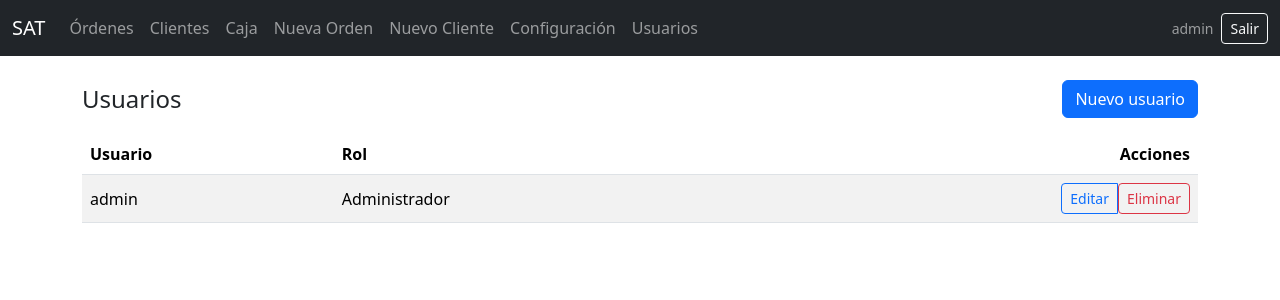
After one commit to JulianGIURA/Proyecto-sat-con-flask, a Flask app: page /users in a window 1280 px wide. The commit adds this page. Shown: the top 300 px of the page. Run offline with Flask 3, Linux system fonts and the light colour scheme; a user stored in the database is signed in.

Commit message:
Document admin user management

```diff
--- a/app.py
+++ b/app.py
@@ -1,6 +1,7 @@
 from __future__ import annotations
 import os, io, secrets, urllib.parse
 from datetime import datetime
+from functools import wraps
 from typing import Optional
 from werkzeug.utils import secure_filename
 
@@ -66,6 +67,12 @@ ORDER_STATES = [
     ("listo", "Listo para entregar"),
     ("entregado", "Entregado"),
     ("cancelado", "Cancelado"),
+]
+
+ROLE_CHOICES = [
+    ("admin", "Administrador"),
+    ("tecnico", "Técnico"),
+    ("cajero", "Cajero"),
 ]
 
 def gen_token(n=10):
@@ -175,6 +182,20 @@ def get_settings() -> Settings:
         s = Settings(id=1)
         db.session.add(s); db.session.commit()
     return s
+
+
+def role_required(*roles):
+    def decorator(func):
+        @wraps(func)
+        def wrapper(*args, **kwargs):
+            if current_user.role not in roles:
+                flash("No tenés permisos para acceder a esta sección.", "danger")
+                return redirect(url_for("index"))
+            return func(*args, **kwargs)
+
+        return wrapper
+
+    return decorator
 
 @app.cli.command("seed")
 def seed():
@@ -304,6 +325,113 @@ def logout():
     logout_user()
     flash("Sesión cerrada.", "success")
     return redirect(url_for("login_form"))
+
+
+@app.get("/users")
+@login_required
+@role_required("admin")
+def users_list():
+    users = User.query.order_by(User.username).all()
+    return render_template("users_list.html", users=users, role_choices=ROLE_CHOICES)
+
+
+@app.get("/users/new")
+@login_required
+@role_required("admin")
+def user_new_form():
+    return render_template("user_form.html", user=None, role_choices=ROLE_CHOICES)
+
+
+@app.post("/users/new")
+@login_required
+@role_required("admin")
+def user_create():
+    username = request.form.get("username", "").strip()
+    password = request.form.get("password", "").strip()
+    role = request.form.get("role", "tecnico")
+
+    if not username or not password:
+        flash("Usuario y contraseña son obligatorios.", "danger")
+        return redirect(url_for("user_new_form"))
+
+    if role not in dict(ROLE_CHOICES):
+        flash("Rol inválido.", "danger")
+        return redirect(url_for("user_new_form"))
+
+    if User.query.filter_by(username=username).first():
+        flash("Ya existe un usuario con ese nombre.", "danger")
+        return redirect(url_for("user_new_form"))
+
+    u = User(username=username, role=role)
+    u.set_password(password)
+    db.session.add(u)
+    db.session.commit()
+
+    flash("Usuario creado.", "success")
+    return redirect(url_for("users_list"))
+
+
+@app.get("/users/<int:user_id>/edit")
+@login_required
+@role_required("admin")
+def user_edit_form(user_id: int):
+    user = User.query.get_or_404(user_id)
+    return render_template("user_form.html", user=user, role_choices=ROLE_CHOICES)
+
+
+@app.post("/users/<int:user_id>/edit")
+@login_required
+@role_required("admin")
+def user_update(user_id: int):
+    user = User.query.get_or_404(user_id)
+
+    username = request.form.get("username", "").strip()
+    password = request.form.get("password", "").strip()
+    role = request.form.get("role", "tecnico")
+
+    if not username:
+        flash("El nombre de usuario es obligatorio.", "danger")
+        return redirect(url_for("user_edit_form", user_id=user.id))
+
+    if role not in dict(ROLE_CHOICES):
+        flash("Rol inválido.", "danger")
+        return redirect(url_for("user_edit_form", user_id=user.id))
+
+    existing = User.query.filter_by(username=username).first()
+    if existing and existing.id != user.id:
+        flash("Ya existe un usuario con ese nombre.", "danger")
+        return redirect(url_for("user_edit_form", user_id=user.id))
+
+    user.username = username
+    user.role = role
+    if password:
+        user.set_password(password)
+
+    db.session.commit()
+    flash("Usuario actualizado.", "success")
+    return redirect(url_for("users_list"))
+
+
+@app.post("/users/<int:user_id>/delete")
+@login_required
+@role_required("admin")
+def user_delete(user_id: int):
+    user = User.query.get_or_404(user_id)
+
+    if user.id == current_user.id:
+        flash("No podés eliminar tu propio usuario.", "danger")
+        return redirect(url_for("users_list"))
+
+    if user.role == "admin":
+        admin_count = User.query.filter_by(role="admin").count()
+        if admin_count <= 1:
+            flash("No se puede eliminar el último administrador.", "danger")
+            return redirect(url_for("users_list"))
+
+    db.session.delete(user)
+    db.session.commit()
+    flash("Usuario eliminado.", "success")
+    return redirect(url_for("users_list"))
 
 
 # Clients
--- a/templates/base.html
+++ b/templates/base.html
@@ -29,6 +29,9 @@
           <li class="nav-item"><a class="nav-link" href="{{ url_for('order_new_form') }}">Nueva Orden</a></li>
           <li class="nav-item"><a class="nav-link" href="{{ url_for('client_new_form') }}">Nuevo Cliente</a></li>
           <li class="nav-item"><a class="nav-link" href="{{ url_for('settings_view') }}">Configuración</a></li>
+          {% if current_user.role == 'admin' %}
+          <li class="nav-item"><a class="nav-link" href="{{ url_for('users_list') }}">Usuarios</a></li>
+          {% endif %}
         </ul>
         <div class="d-flex align-items-center">
           <span class="navbar-text me-2 small">
--- /dev/null
+++ b/templates/users_list.html
@@ -0,0 +1,42 @@
+{% extends 'base.html' %}
+{% block content %}
+<div class="container mt-4">
+  <div class="d-flex justify-content-between align-items-center mb-3">
+    <h1 class="h4 mb-0">Usuarios</h1>
+    <a class="btn btn-primary" href="{{ url_for('user_new_form') }}">Nuevo usuario</a>
+  </div>
+
+  {% set roles = dict(role_choices) %}
+  <div class="table-responsive">
+    <table class="table table-striped align-middle">
+      <thead>
+        <tr>
+          <th>Usuario</th>
+          <th>Rol</th>
+          <th class="text-end">Acciones</th>
+        </tr>
+      </thead>
+      <tbody>
+        {% for user in users %}
+          <tr>
+            <td>{{ user.username }}</td>
+            <td>{{ roles.get(user.role, user.role) }}</td>
+            <td class="text-end">
+              <div class="btn-group">
+                <a class="btn btn-sm btn-outline-primary" href="{{ url_for('user_edit_form', user_id=user.id) }}">Editar</a>
+                <form method="post" action="{{ url_for('user_delete', user_id=user.id) }}" onsubmit="return confirm('¿Eliminar usuario?');">
+                  <button class="btn btn-sm btn-outline-danger" type="submit">Eliminar</button>
+                </form>
+              </div>
+            </td>
+          </tr>
+        {% else %}
+          <tr>
+            <td colspan="3" class="text-center text-muted">No hay usuarios</td>
+          </tr>
+        {% endfor %}
+      </tbody>
+    </table>
+  </div>
+</div>
+{% endblock %}
```
Also changed, not shown: templates/user_form.html (added, +34 -0 lines), README.md.
